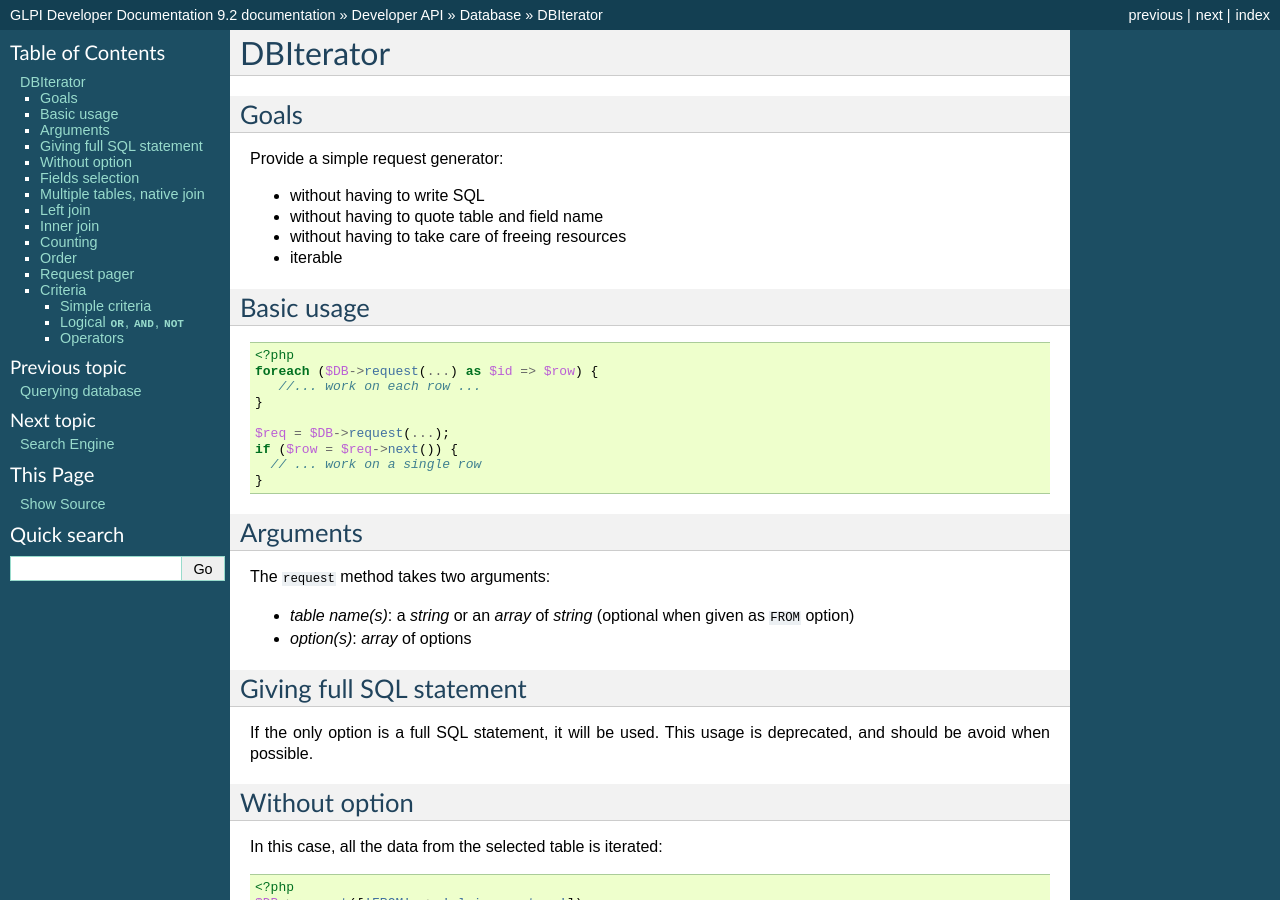
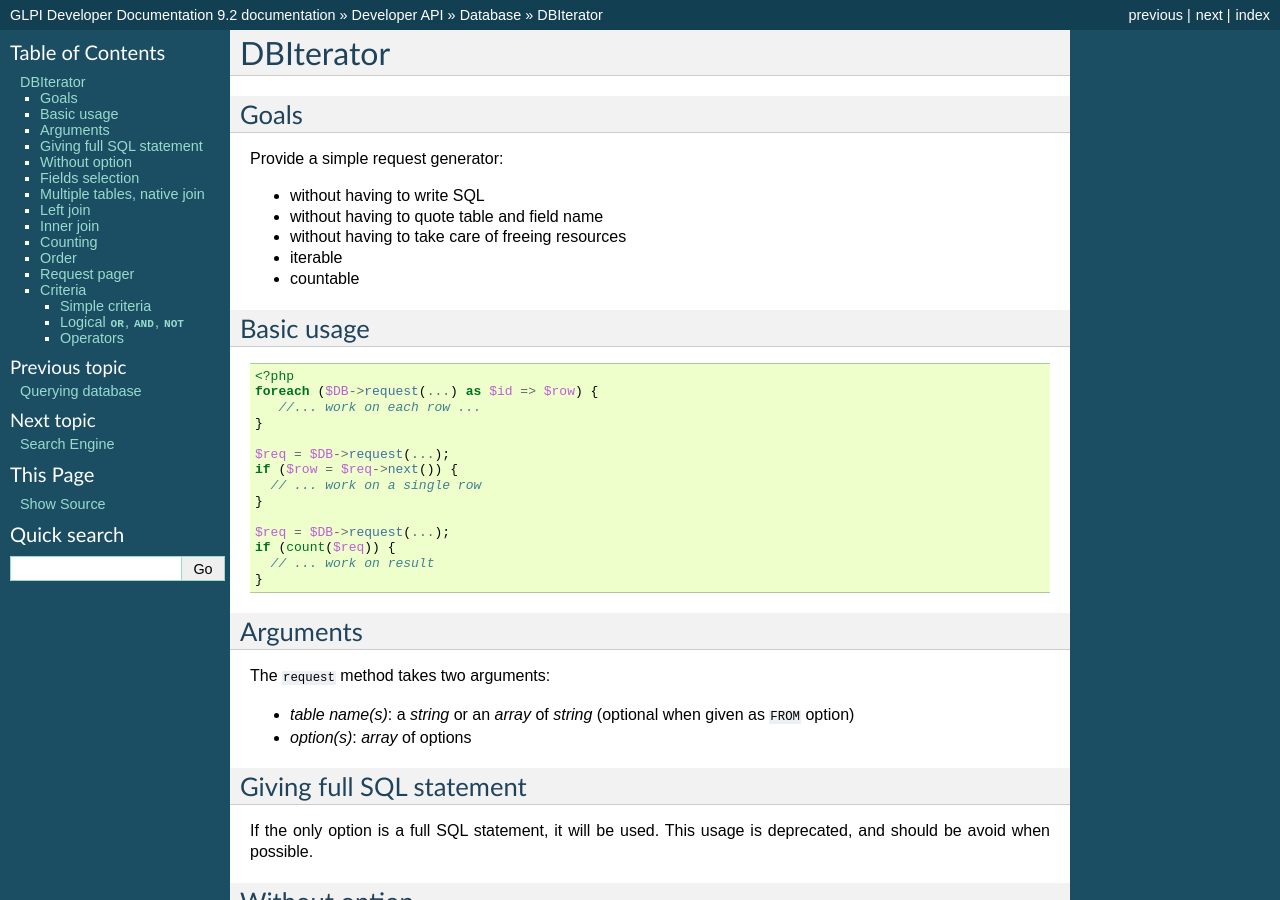
Before and after one commit to glpi-project/docdev, a Sphinx documentation site: the page built from source/devapi/database/dbiterator.rst, in a window 1280 px wide and 900 px high. Built offline with Sphinx 7.4.7, drawn with Linux system fonts in a browser that asks for light colours.

Commit message:
DBmysqlIterator implements Countable

```diff
--- a/source/devapi/database/dbiterator.rst
+++ b/source/devapi/database/dbiterator.rst
@@ -10,6 +10,7 @@
 * without having to quote table and field name
 * without having to take care of freeing resources
 * iterable
+* countable
 
 Basic usage
 ^^^^^^^^^^^
@@ -24,6 +25,11 @@
    $req = $DB->request(...);
    if ($row = $req->next()) {
      // ... work on a single row
+   }
+
+   $req = $DB->request(...);
+   if (count($req)) {
+     // ... work on result
    }
 
 Arguments
```
